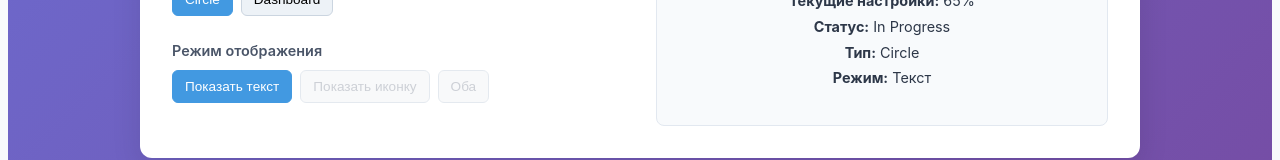
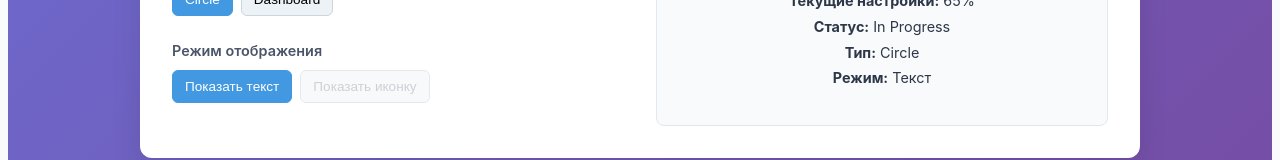
Before and after one commit to kalikrit/progress-bar, a Vue app: page / in a window 1280 px wide. Shown: the part 1459-1619 px from the top of the page. Built offline with nearby package versions, Linux system fonts and the light colour scheme; the HTML template or start-up script is replaced by a standard one.

Commit message:
удалил ненужное

```diff
--- a/src/views/HomeView.vue
+++ b/src/views/HomeView.vue
@@ -136,13 +136,6 @@
                 >
                   Показать иконку
                 </button>
-                <button
-                  @click="playground.showText = true; playground.showIcon = true"
-                  :class="{ active: playground.showText && playground.showIcon }"
-                  :disabled="isBothDisabled"
-                >
-                  Оба
-                </button>
               </div>
             </div>
           </div>
@@ -156,7 +149,6 @@
               :stroke-width="10"
               :show-text="playground.showText"
               :show-status-icon="playground.showIcon"
-              :hide-text-for-status="playground.status !== 'inProgress'"
             />
 
             <div class="preview-info">
```
